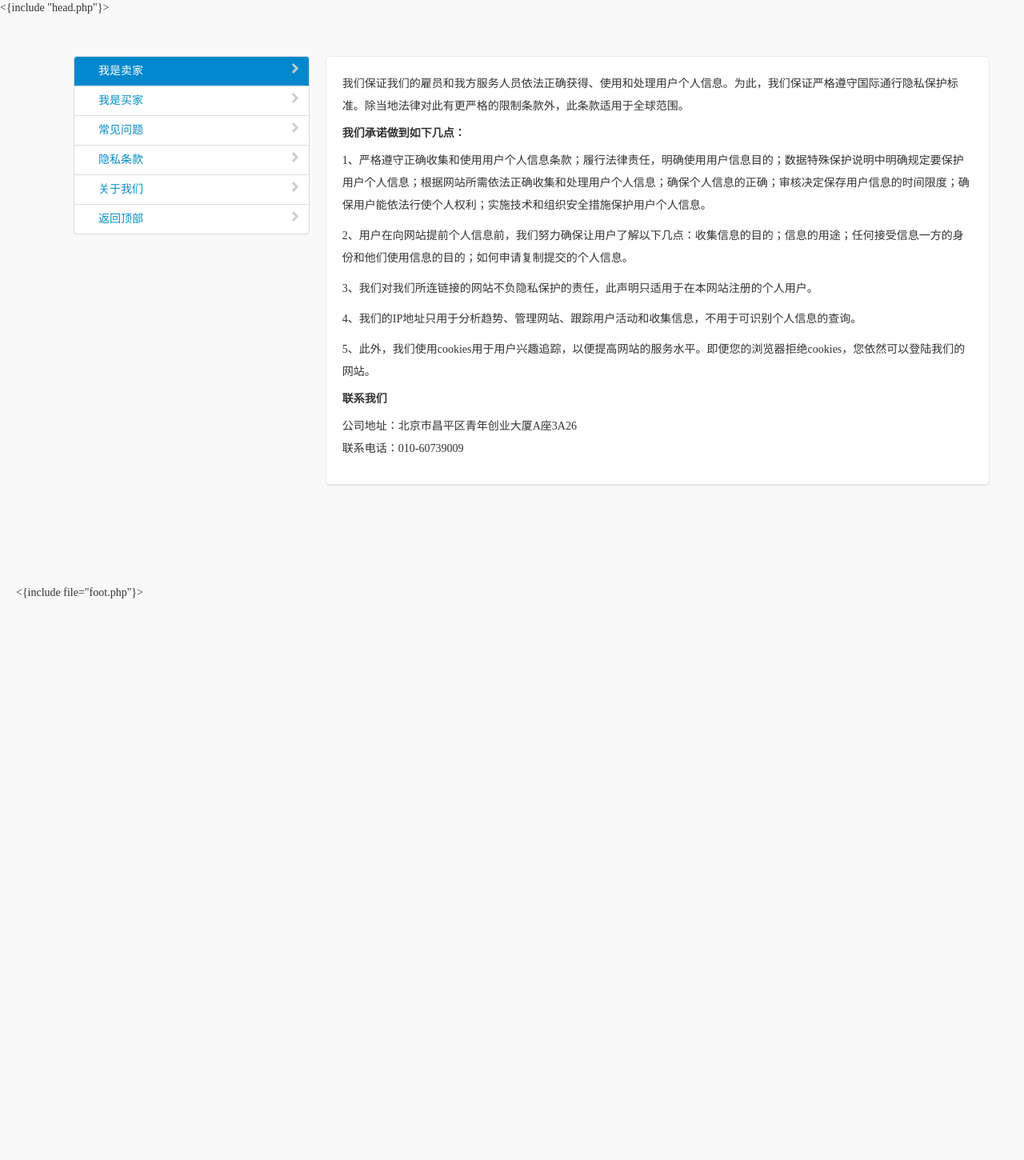
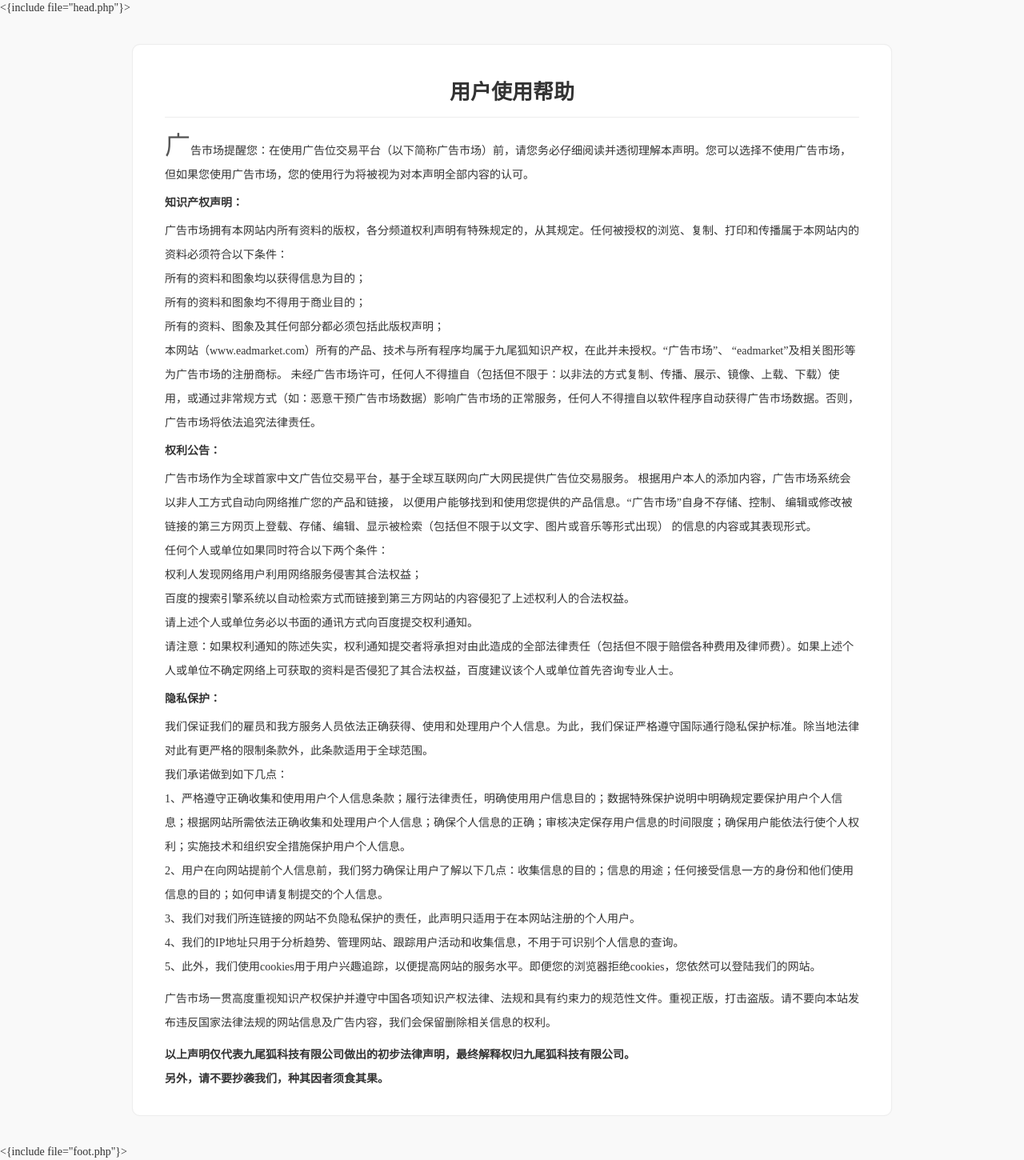
Before and after one commit to admarket/code, a PHP site: page /tpl/help.php in a window 1280 px wide. Shown: the whole page at 80% size. Before the commit the page ends 748 px from the top, so only its background shows below. Run offline with PHP 8.4, Linux system fonts and the light colour scheme.

Commit message:
修复部分bug 添加网站辅助页面

```diff
--- a/controller/main.php
+++ b/controller/main.php
@@ -95,6 +95,12 @@ class main extends spController
     function help(){
         $this->display("help.php"); // 注册
     }
+    function about(){
+        $this->display("about.php"); // 注册
+    }
+    function privacy(){
+        $this->display("privacy.php"); // 注册
+    }
     function forget(){
         $this->display("forget.php"); // 找回密码
     }
--- a/css/style2.css
+++ b/css/style2.css
@@ -25,7 +25,7 @@ font-size: 12px;min-width: 20%;}
 .nav-stacked li a{color:  #058DC7;padding-left: 30px;}
 .nav-stacked li a.active{color:  #fff;background-color: #0088cc;}
 .nav-stacked li i{position: absolute;top:10px;right: 10px;color: #ccc;}
-.box{box-shadow: 0px 0px 1px #eee;border: solid 1px #ededed; border-radiuks: 5px; background-color: #fff; padding:15px;
+.box{box-shadow: 0px 0px 1px #eee;border: solid 1px #ededed; border-radius: 5px; background-color: #fff; padding:15px;
 width: 98%;margin: 15px 0px;}
 .help-block{font-size: 12px;color: #999;}
 .header{padding:20px; border-bottom:solid 1px #ededed; background-color: #fff;}
@@ -44,7 +44,20 @@ a{color: #c33e00;}
 
 a{ cursor: pointer;}
 a:hover{color: #c33e00;}
-
+.std-container{
+	width: 70%;
+	border-radius: 10px;
+}
+.std-container .title{
+	font-size: 26px;font-weight: bold;text-align: center;
+	border-bottom: solid 1px #eee;padding:10px;margin-bottom: 20px;}
+.std-container .p:first-letter{
+	color:#555;
+  font-size:xx-large;
+}
+.std-container p{
+	line-height: 30px;
+}
 .section .row-fluid{margin: 10px;padding: 20px 0px;}
 .section{ padding: 20px;}
 .section aside{margin:10px 0px;  color: #666;}
@@ -64,11 +77,10 @@ padding: 20px;}
 .ads{margin: 0px;padding: 0px;overflow: hidden;}
 .ads div li{margin: 12px;padding: 5px;overflow: hidden;}
 form .alert{border:solid 1px #be0100;position:relative;left:20%;width:70%;display: none;font-size: 12px;}
-.footer .container{padding: 20px 0px; border-top: solid 1px #ededed;font-size: 12px;}
+.footer .container{padding: 20px 0px; border-top: solid 1px #ededed;font-size: 12px;line-height: 30px;}
 .control-group{ margin-left:0px;}
-.footer .span4 a{color:#000;}
 #legend{border: 0;}
 #legend .span4{ font-size: 14px;}
 #legend span{ font-size: 14px; margin-right: 20px;}
 #legend input{ width: 200px;}
-#legend .progress{padding: 0;}
+#legend .progress{padding: 0;height: 14px;border: solid 1px #ccc;}
--- a/index.php
+++ b/index.php
@@ -4,7 +4,7 @@ define("SP_PATH",dirname(__FILE__).'/SpeedPHP');
 $spConfig = array(
     'mode' => 'release', // 部署模式
 	'db' => array( // 数据库设置
-                'host' => 'admarket.mysql.rds.aliyuncs.com',  // 数据库地址，一般都可以是localhost
+                'host' => 'eadmarket.mysql.rds.aliyuncs.com',  // 数据库地址，一般都可以是localhost
                 'port' => '3306', //数据库服务器端口号
                 'login' => 'eadmarket', // 数据库用户名
                 'password' => '1admarket', // 数据库密码
--- a/tpl/help.php
+++ b/tpl/help.php
@@ -1,7 +1,7 @@
 <!DOCTYPE html>
 <html>
   <head>
-    <title>广告市场  - 用户使用帮助及常见问题</title>
+    <title>广告市场  - 用户使用帮助</title>
     <meta name="viewport" content="width=device-width, initial-scale=1.0">
      <meta http-equiv="Content-Type" content="text/html; charset=utf-8" />
     <meta name="keywords" content="广告市场,广告位招租,广告位出售,广告位管理"/>
@@ -9,8 +9,7 @@
     content="广告市场是全球首家中文网络广告位交易平台，在此发布、管理网站广告位，进行广告位招租、交易买卖，并进行科学的分析和管理。"/>
     <link href="/css/bootstrap.min.css" rel="stylesheet" media="screen">
     <link href="/css/bootstrap-responsive.css" rel="stylesheet">
-    <link rel="stylesheet" href="/css/font-awesome.min.css">
-    <!--<link rel="stylesheet" href="/css/font-awesome.min.css">-->
+     <link rel="stylesheet" href="/css/font-awesome.min.css">
     <!--[if IE 7]>
     <link rel="stylesheet" href="/css/font-awesome-ie7.min.css">
     <![endif]-->
@@ -18,68 +17,70 @@
 
     <link href="/css/style2.css" rel="stylesheet" media="screen">
     <link rel="shortcut icon" href="/favicon.ico">
+
   </head>
   <body>
-    <{include "head.php"}>
-    <div class="section">
-      <div class="container"  style="width:90%; padding:20px 0 100px 0;">
-        <div class="row-fluid" style="padding:0px;">
-        <!--nav bar content-->
-         <div class="span3 bs-docs-sidebar" data-spy="affix" >
-          <ul class="nav nav-tabs nav-stacked" style="background-color:#fff;box-shadow:0px 1px 1px #ddd;border-radius:5px;">
-            <li><a href="#seller" class="active"><i class="icon-chevron-right"></i> 我是卖家</a></li>
-            <li><a href="#buyer"><i class="icon-chevron-right"></i> 我是买家</a></li>
+     <!-- load head tpl -->
+    <{include file="head.php"}>
+    <div class="section" align="center">
+      <div class="container box std-container" align="left" style="padding:20px 40px;position:relative;">
+          <h3 class="title">用户使用帮助</h3>
+          <div class="content">
+              <p class="p">
+               广告市场提醒您：在使用广告位交易平台（以下简称广告市场）前，请您务必仔细阅读并透彻理解本声明。您可以选择不使用广告市场，但如果您使用广告市场，您的使用行为将被视为对本声明全部内容的认可。
+              </p>
+              <h5>知识产权声明：</h5>
+             <p>
+              广告市场拥有本网站内所有资料的版权，各分频道权利声明有特殊规定的，从其规定。任何被授权的浏览、复制、打印和传播属于本网站内的资料必须符合以下条件：
+              <br/>
+              所有的资料和图象均以获得信息为目的；<br/>
+              所有的资料和图象均不得用于商业目的；<br/>
+              所有的资料、图象及其任何部分都必须包括此版权声明；<br/>
+              本网站（www.eadmarket.com）所有的产品、技术与所有程序均属于九尾狐知识产权，在此并未授权。“广告市场”、 “eadmarket”及相关图形等为广告市场的注册商标。
 
-            <li><a href="#question"><i class="icon-chevron-right"></i> 常见问题</a></li>
-            <li><a href="#privacy"><i class="icon-chevron-right"></i> 隐私条款</a></li>
-            <li><a href="#about"><i class="icon-chevron-right"></i> 关于我们</a></li>
-            <li><a href="#top"><i class="icon-chevron-right"></i> 返回顶部</a></li>
-          </ul>
-        </div>
-        <div class="span9 offset3 box" style="margin-top:0px;border-radius:5px;box-shadow:0px 1px 1px #ddd;padding:20px;line-height:2;">
-            <div id="privacy">
-              <p>我们保证我们的雇员和我方服务人员依法正确获得、使用和处理用户个人信息。为此，我们保证严格遵守国际通行隐私保护标准。除当地法律对此有更严格的限制条款外，此条款适用于全球范围。</p>
-<h5>我们承诺做到如下几点：</h5>
-<p>1、严格遵守正确收集和使用用户个人信息条款；履行法律责任，明确使用用户信息目的；数据特殊保护说明中明确规定要保护用户个人信息；根据网站所需依法正确收集和处理用户个人信息；确保个人信息的正确；审核决定保存用户信息的时间限度；确保用户能依法行使个人权利；实施技术和组织安全措施保护用户个人信息。</p>
-<p>2、用户在向网站提前个人信息前，我们努力确保让用户了解以下几点：收集信息的目的；信息的用途；任何接受信息一方的身份和他们使用信息的目的；如何申请复制提交的个人信息。</p>
-<p>3、我们对我们所连链接的网站不负隐私保护的责任，此声明只适用于在本网站注册的个人用户。</p>
-<p>4、我们的IP地址只用于分析趋势、管理网站、跟踪用户活动和收集信息，不用于可识别个人信息的查询。</p>
-<p>5、此外，我们使用cookies用于用户兴趣追踪，以便提高网站的服务水平。即便您的浏览器拒绝cookies，您依然可以登陆我们的网站。</p>
-            </div>
-            <p id="about">
-                <h5>联系我们</h5>
-                公司地址：北京市昌平区青年创业大厦A座3A26<br/>
-                联系电话：010-60739009<br/>
+              未经广告市场许可，任何人不得擅自（包括但不限于：以非法的方式复制、传播、展示、镜像、上载、下载）使用，或通过非常规方式（如：恶意干预广告市场数据）影响广告市场的正常服务，任何人不得擅自以软件程序自动获得广告市场数据。否则，广告市场将依法追究法律责任。
             </p>
-        </div>
+            <h5>权利公告：</h5>
+             <p>
+            广告市场作为全球首家中文广告位交易平台，基于全球互联网向广大网民提供广告位交易服务。
+            根据用户本人的添加内容，广告市场系统会以非人工方式自动向网络推广您的产品和链接，
+            以便用户能够找到和使用您提供的产品信息。“广告市场”自身不存储、控制、
+            编辑或修改被链接的第三方网页上登载、存储、编辑、显示被检索（包括但不限于以文字、图片或音乐等形式出现）
+            的信息的内容或其表现形式。<br/>
+
+            任何个人或单位如果同时符合以下两个条件：<br/>
+
+            权利人发现网络用户利用网络服务侵害其合法权益；<br/>
+            百度的搜索引擎系统以自动检索方式而链接到第三方网站的内容侵犯了上述权利人的合法权益。<br/>
+            请上述个人或单位务必以书面的通讯方式向百度提交权利通知。 <br/>
+
+            请注意：如果权利通知的陈述失实，权利通知提交者将承担对由此造成的全部法律责任（包括但不限于赔偿各种费用及律师费）。如果上述个人或单位不确定网络上可获取的资料是否侵犯了其合法权益，百度建议该个人或单位首先咨询专业人士。
+            </p>
+            <h5>隐私保护：</h5>
+             <p>
+                我们保证我们的雇员和我方服务人员依法正确获得、使用和处理用户个人信息。为此，我们保证严格遵守国际通行隐私保护标准。除当地法律对此有更严格的限制条款外，此条款适用于全球范围。
+                <br/>我们承诺做到如下几点：
+                <br/>1、严格遵守正确收集和使用用户个人信息条款；履行法律责任，明确使用用户信息目的；数据特殊保护说明中明确规定要保护用户个人信息；根据网站所需依法正确收集和处理用户个人信息；确保个人信息的正确；审核决定保存用户信息的时间限度；确保用户能依法行使个人权利；实施技术和组织安全措施保护用户个人信息。
+                <br/>2、用户在向网站提前个人信息前，我们努力确保让用户了解以下几点：收集信息的目的；信息的用途；任何接受信息一方的身份和他们使用信息的目的；如何申请复制提交的个人信息。
+                <br/>3、我们对我们所连链接的网站不负隐私保护的责任，此声明只适用于在本网站注册的个人用户。
+                <br/>4、我们的IP地址只用于分析趋势、管理网站、跟踪用户活动和收集信息，不用于可识别个人信息的查询。
+                <br/>5、此外，我们使用cookies用于用户兴趣追踪，以便提高网站的服务水平。即便您的浏览器拒绝cookies，您依然可以登陆我们的网站。
+            </p>
+            <p>
+            广告市场一贯高度重视知识产权保护并遵守中国各项知识产权法律、法规和具有约束力的规范性文件。重视正版，打击盗版。请不要向本站发布违反国家法律法规的网站信息及广告内容，我们会保留删除相关信息的权利。
+          </p>
+             <p style="font-weight:bold;">
+                 以上声明仅代表九尾狐科技有限公司做出的初步法律声明，最终解释权归九尾狐科技有限公司。<br/>
+                 另外，请不要抄袭我们，种其因者须食其果。
+             </p>
+
+          </div>
+
       </div>
     </div>
     <!--footer content-->
+    <!-- load foot tpl -->
     <{include file="foot.php"}>
 
-    <script src="/js/jquery-1.9.1.min.js"></script>
-    <script src="/js/bootstrap.min.js"></script>
-    <script type="text/javascript">
-      $(".btn").click(function(){
-          $(".btn").button('loading');
-          $.post("<{spUrl c=cuser a=login}>", { email: $("#txt-email").val(), password: $("#txt-password").val() },
-           function(data){
-             if(data){
-              $("#alert-msg").hide();
-                window.location.href="<{spUrl c=sub a=dashboard}>";
-             }else{
-              $("#alert-msg").show();
-              $('.btn').button('toggle');
-              $('.btn').button('reset');
-             }
-           });
-
-      });
-      $(".nav-stacked li a").click(function(){
-        $(".nav-stacked li a.active").removeClass("active");
-          $(this).addClass("active");
-
-      });
-    </script>
   </body>
 </html>
--- a/tpl/index.php
+++ b/tpl/index.php
@@ -105,7 +105,7 @@
           <div class="span9 main-body">
             <!--Body content-->
             <div class="page-header"  style="position:relative;">
-              <h6><span class="badge badge-important">Hot</span> 热门广告位</h6>
+              <h6><span class="badge badge-important">Hot</span> 热门网站</h6>
                <div class="btn-group" style="position:absolute;right:20px;top:0px;">
                 <a class="btn btn-mini" href="<{spUrl c=main a=result type=$type.id category=1}>">
                   <i class="icon-circle-arrow-right"></i>&nbsp; 更多
--- a/tpl/user/finance.php
+++ b/tpl/user/finance.php
@@ -516,20 +516,20 @@ function loadData(data){
         sums.push(sum);
       }
       var data1={
-          name: '账户余额：'+sum,
+          name: '账户余额',
           data: sums,
           type: 'spline',
           shadow:true
       };
       var data2={
-                      name: '收入：'+income,
+                      name: '收入',
                       data: incomes,
                       type: 'spline',
                       visible:false,
                       shadow:true
                   };
       var data3={
-                      name: '支出：'+outcome,
+                      name: '支出',
                       data: outcomes,
                       type: 'spline',
                       visible:false,
--- a/tpl/user/publisher/sitemanage.php
+++ b/tpl/user/publisher/sitemanage.php
@@ -273,7 +273,7 @@
             <div class="span3">
                <div class="input-prepend">
                  <label class="control-label">世界排名：</label>
-                 <span class="add-on"><i class="icon-exchange tip" title="世界排名"></i></span>
+                 <span class="add-on"><i class="icon-globe tip" title="世界排名"></i></span>
                  <input type='hidden' id="alexa-txt" name='alexa' value='0'/>
                  <span class="input-mini uneditable-input"   id="alexa" name="advertiseWidth" type="text" placeholder="0">0</span>
               </div>
@@ -282,7 +282,7 @@
             <div class="span3  offset1">
               <div class="input-prepend">
                  <label class="control-label">地方排名：</label>
-                 <span class="add-on"><i class="icon-sort tip" title="地方排名"></i></span>
+                 <span class="add-on"><i class="icon-flag tip" title="地方排名"></i></span>
                  <input type='hidden' id="local-txt" name='local' value='0'/>
                  <span class="input-mini uneditable-input"  id="local" name="advertiseHeight"  type="text" placeholder="0">0</span>
               </div>
```
Also changed, not shown: tpl/detail.php (+2 -12 lines), tpl/foot.php (+15 -4 lines), tpl/result.php (+2 -13 lines), tpl/signup.php (+19 -19 lines), tpl/user/publisher/admanage.php (+5 -2 lines), img/seal.png (added).
